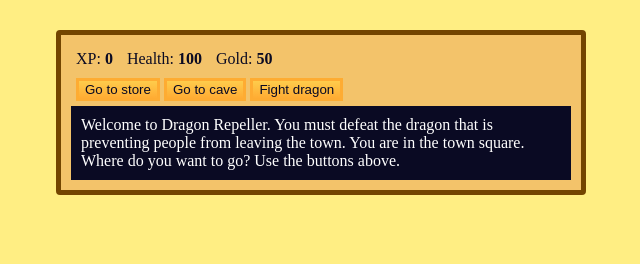
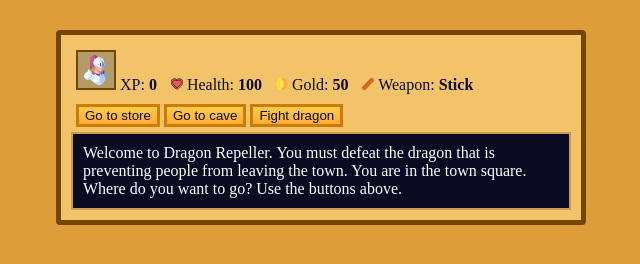
Before and after one commit to Trlnity/RPG-Freecodecamp-, a website built with Vite: page index.html in a window 1280 px wide. Shown: the whole page, without its empty margins (319-959 px from the left). Built offline with nearby package versions, Linux system fonts and the light colour scheme.

Commit message:
update 1

```diff
--- a/index.html
+++ b/index.html
@@ -9,15 +9,23 @@
     <div id="game">
       <div id="stats">
         <span class="stat"
-          >XP: <strong><span id="xpText">0</span></strong></span
+          >
+          <img src="images/characters.svg" id="characterImg" class="statImg"> XP: <strong><span id="xpText">0</span></strong></span
         >
         <span class="stat"
-          >Health: <strong><span id="healthText">100</span></strong></span
+          >
+          <img src="images/heart.svg" id="heartImg" class="statImg"> Health: <strong><span id="healthText">100</span></strong></span
         >
         <span class="stat"
-          >Gold: <strong><span id="goldText">50</span></strong></span
+          >
+          <img src="images/coin.svg" id="coinImg" class="statImg"> Gold: <strong><span id="goldText">50</span></strong></span
+        >
+        <span class="stat"
+          >
+          <img src="images/stick.svg" id="weaponImg" class="statImg"> Weapon: <strong><span id="weaponText">Stick</span></strong></span
         >
       </div>
+
       <div id="controls">
         <button id="button1">Go to store</button>
         <button id="button2">Go to cave</button>
--- a/style.css
+++ b/style.css
@@ -1,11 +1,15 @@
 body {
-  background-color: #ffee83;
+  /* background-image: url('images/background.svg'); */
+  background-color: #df9d39;
+  background-repeat: no-repeat;
+  background-size:cover;
 }
 
 #text {
   background-color: #0a0a23;
   color: #ffffff;
   padding: 10px;
+  border: solid 2px #c69d52;
 }
 
 #game {
@@ -43,5 +47,20 @@ button {
   color: #0a0a23;
   background-color: #feac32;
   background-image: linear-gradient(#fecc4c, #ffac33);
-  border: 3px solid #feac32;
+  border: 3px solid #ca7d0b;
 }
+
+button:hover{
+  font-weight: bold;
+}
+
+#weaponImg, #coinImg, #heartImg {
+  width: 12px;
+}
+
+#characterImg{
+  width: 30px;
+  background-color: #b49c69;
+  padding: 3px;
+  border: #734500 solid 2px;
+}
```
Also changed, not shown: images/background.svg (added), images/character.svg (added), images/characters.svg (added), images/coin.svg (added), images/drag.svg (added), images/heart.svg (added), images/stick.svg (added).
